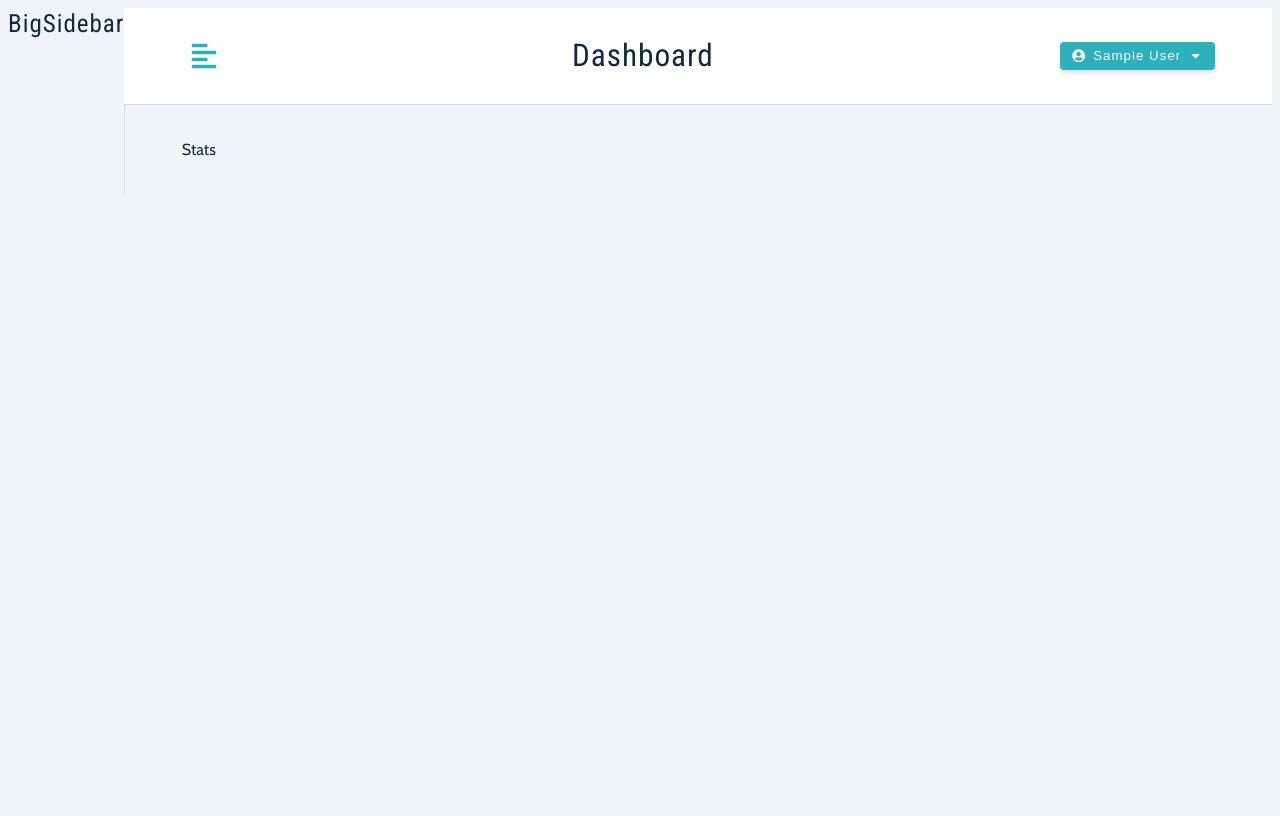
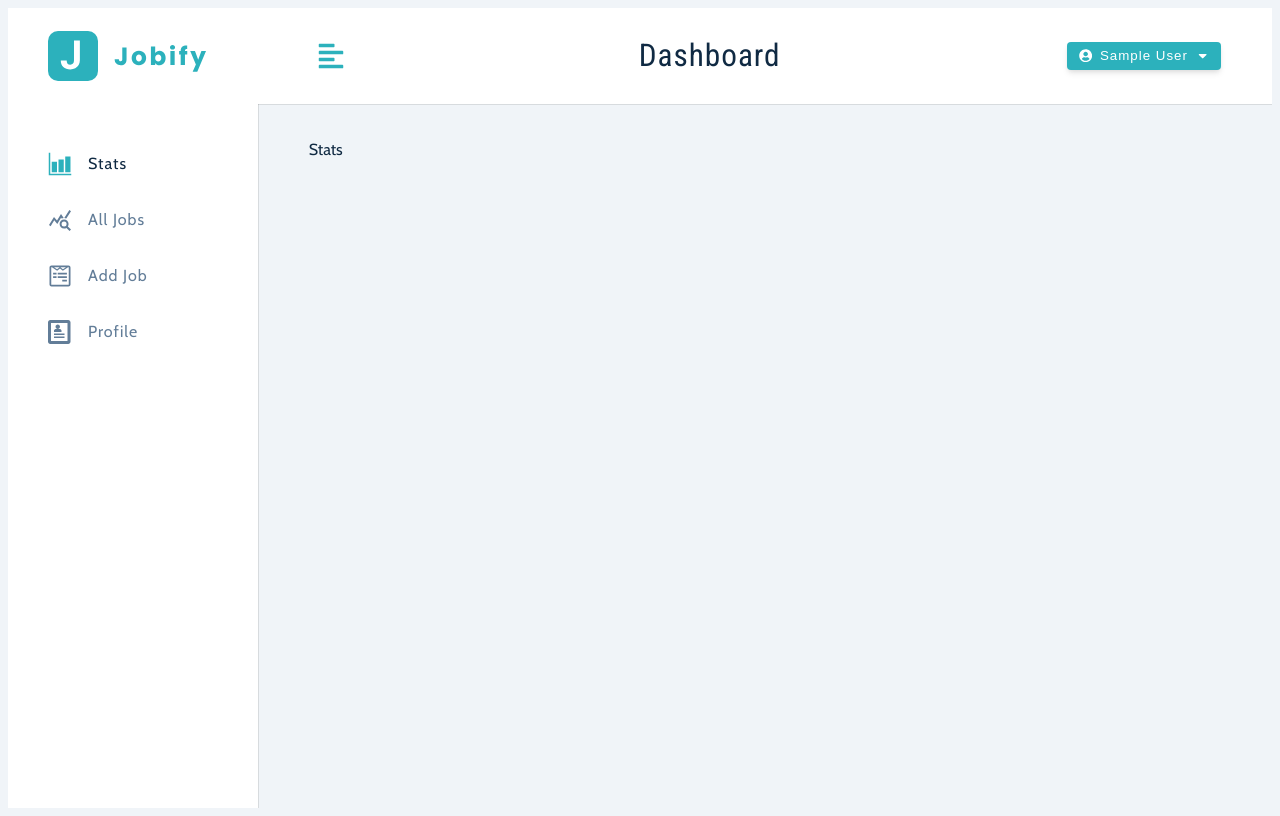
Before and after one commit to catalinpetrovici/Job-Application-Manager, a React (Vite) app in the folder client/: page / in a window 1280 px wide. Built offline with nearby package versions, Linux system fonts and the light colour scheme; sample sign-in values are in the browser's storage.

Commit message:
BigSidebar / NavLinks Component

```diff
--- a/client/src/components/BigSidebar.jsx
+++ b/client/src/components/BigSidebar.jsx
@@ -1,9 +1,25 @@
 import Wrapper from '@assets/wrappers/BigSidebar';
+import { useAppContext } from '@context/appContext';
+import Logo from './Logo';
+import { NavLinks } from './NavLinks';
 
 const BigSidebar = () => {
+  const { showSidebar } = useAppContext();
+
   return (
     <Wrapper>
-      <h4>BigSidebar</h4>
+      <div
+        className={
+          showSidebar ? 'sidebar-container' : 'sidebar-container show-sidebar'
+        }
+      >
+        <div className='content'>
+          <header>
+            <Logo />
+          </header>
+          <NavLinks />
+        </div>
+      </div>
     </Wrapper>
   );
 };
--- /dev/null
+++ b/client/src/components/NavLinks.jsx
@@ -0,0 +1,25 @@
+import links from '@utils/links';
+import { NavLink } from 'react-router-dom';
+
+export const NavLinks = ({ toggleSidebar }) => {
+  return (
+    <div className='nav-links'>
+      {links.map((link) => {
+        const { id, text, path, icon } = link;
+        return (
+          <NavLink
+            to={path}
+            className={({ isActive }) =>
+              isActive ? 'nav-link active' : 'nav-link'
+            }
+            key={id}
+            onClick={toggleSidebar}
+          >
+            <span className='icon'>{icon}</span>
+            {text}
+          </NavLink>
+        );
+      })}
+    </div>
+  );
+};
--- a/client/src/components/SmallSidebar.jsx
+++ b/client/src/components/SmallSidebar.jsx
@@ -1,9 +1,8 @@
 import Wrapper from '@assets/wrappers/SmallSidebar';
 import { FaTimes } from 'react-icons/fa';
 import { useAppContext } from '@context/appContext';
-import links from '@utils/links';
-import { NavLink } from 'react-router-dom';
 import Logo from './Logo';
+import { NavLinks } from './NavLinks';
 
 const SmallSidebar = () => {
   const { showSidebar, toggleSidebar } = useAppContext();
@@ -21,24 +20,7 @@ const SmallSidebar = () => {
           <header>
             <Logo />
           </header>
-          <div className='nav-links'>
-            {links.map((link) => {
-              const { id, text, path, icon } = link;
-              return (
-                <NavLink
-                  to={path}
-                  className={({ isActive }) =>
-                    isActive ? 'nav-link active' : 'nav-link'
-                  }
-                  key={id}
-                  onClick={toggleSidebar}
-                >
-                  <span className='icon'>{icon}</span>
-                  {text}
-                </NavLink>
-              );
-            })}
-          </div>
+          <NavLinks />
         </div>
       </div>
     </Wrapper>
```
